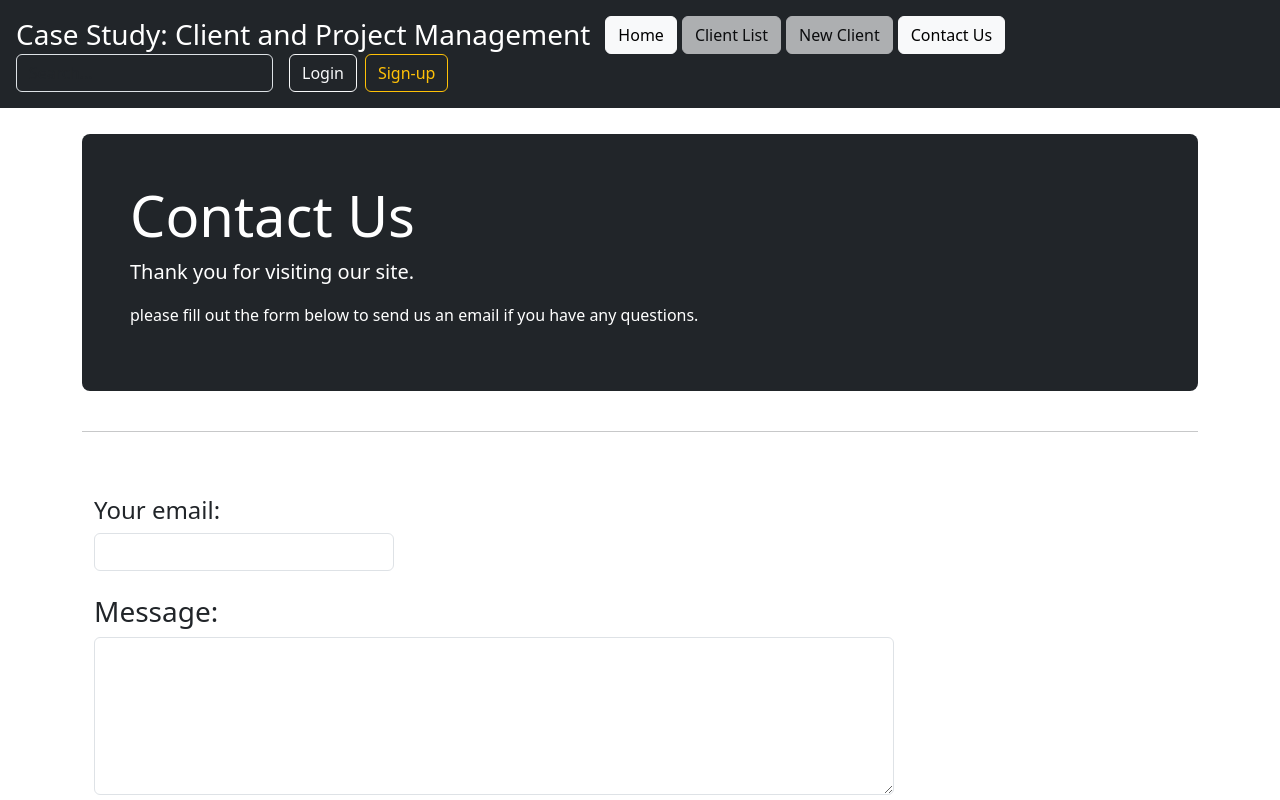
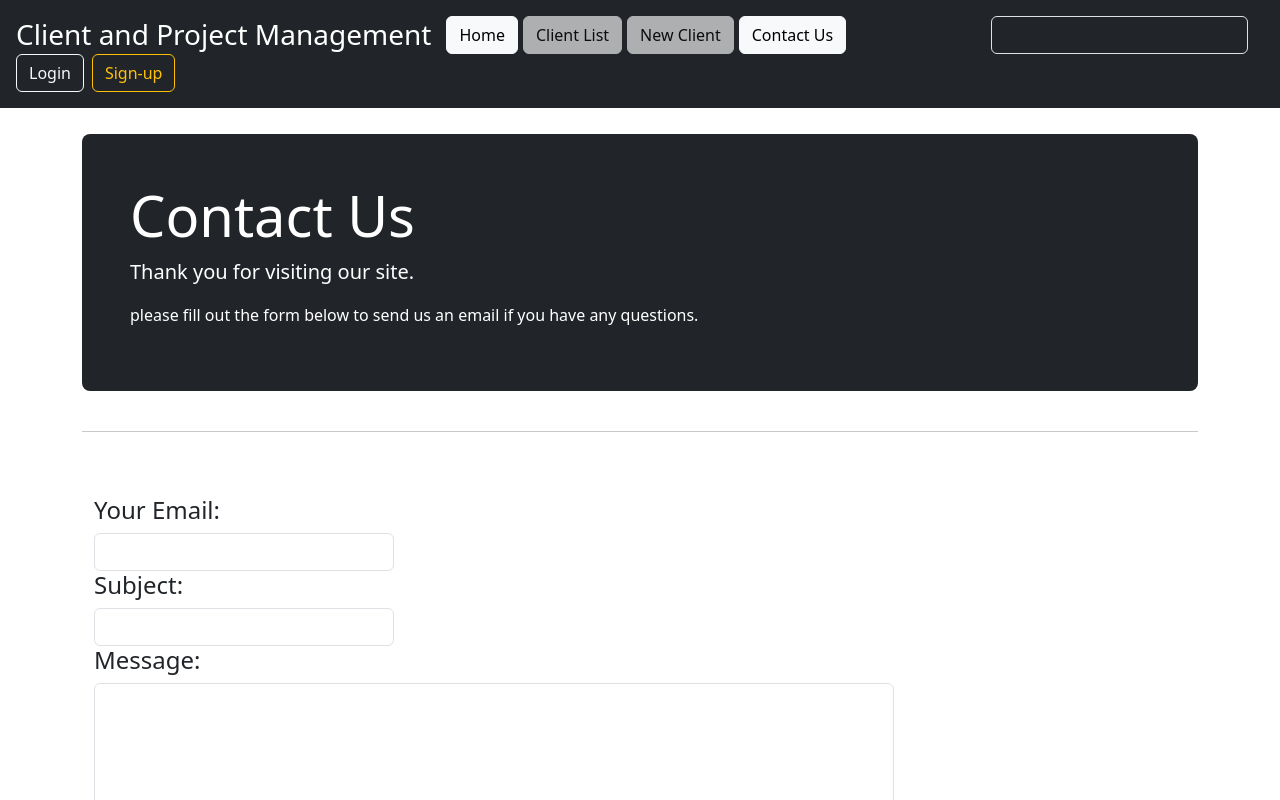
Before and after one commit to pmoore8412/Training-Case-Study-Client-and-Project-Management-frontend, a React (Vite) app: page /contact-us in a window 1280 px wide. Shown: the top 800 px of the page. Built offline with nearby package versions, Linux system fonts and the light colour scheme.

Commit message:
Set up email form and a few more cosmetic changes

```diff
--- a/src/App.jsx
+++ b/src/App.jsx
@@ -103,7 +103,7 @@ export default function App() {
 
             <div className="d-flex flex-wrap align-items-center justify-content-center justify-content-lg-start">
                 <h3 className="d-flex align-items-center mb-2 mb-lg-0 text-white text-decoration-none extra-spaceing">
-                    Case Study: Client and Project Management
+                    Client and Project Management
                 </h3>
 
                 <ul className="nav col-12 col-lg-auto me-lg-auto mb-2 justify-content-center mb-md-0">
--- a/src/routes/contactUs.jsx
+++ b/src/routes/contactUs.jsx
@@ -11,11 +11,12 @@ export default function ContactUs() {
         <hr />
         <div className="container py-5">
             <form>
-                <h4>Your email:</h4>
-                <input type="email" name="yourEmail" className="form-control" style={{width: "300px"}} />
-                <br />
-                <h3>Message:</h3>
-                <textarea name="message" className="form-control" rows="6" style={{width: "800px"}} />
+                <h4>Your Email:</h4>
+                <input type="email" name="sender" id="sender" className="form-control" style={{width: "300px"}} />
+                <h4>Subject:</h4>
+                <input type="text" name="subject" id="subject" className="form-control" style={{width: "300px"}} />
+                <h4>Message:</h4>
+                <textarea name="message" id="message" className="form-control" rows="6" style={{width: "800px"}} />
                 <br />
                 <button className="btn btn-primary btn-lg">Send</button>
             </form>
```
Also changed, not shown: src/forms/sendEmail/sendEmailHook.jsx (added, +42 -0 lines), src/forms/sendEmail/sendEmailValidation.jsx (added, +8 -0 lines).
